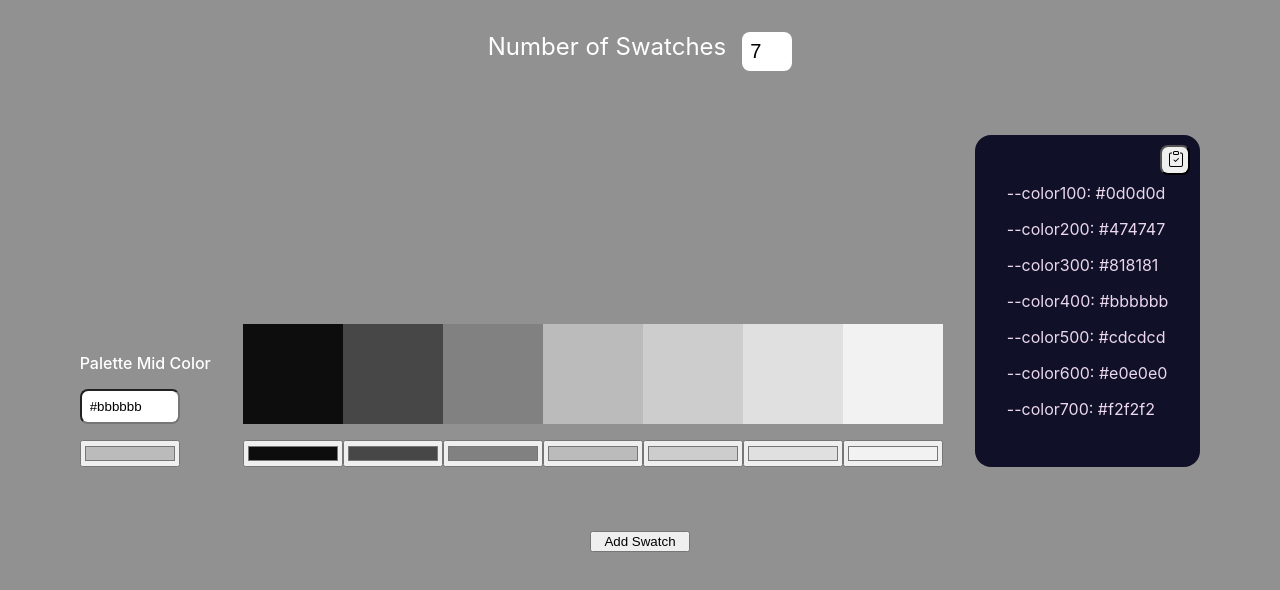
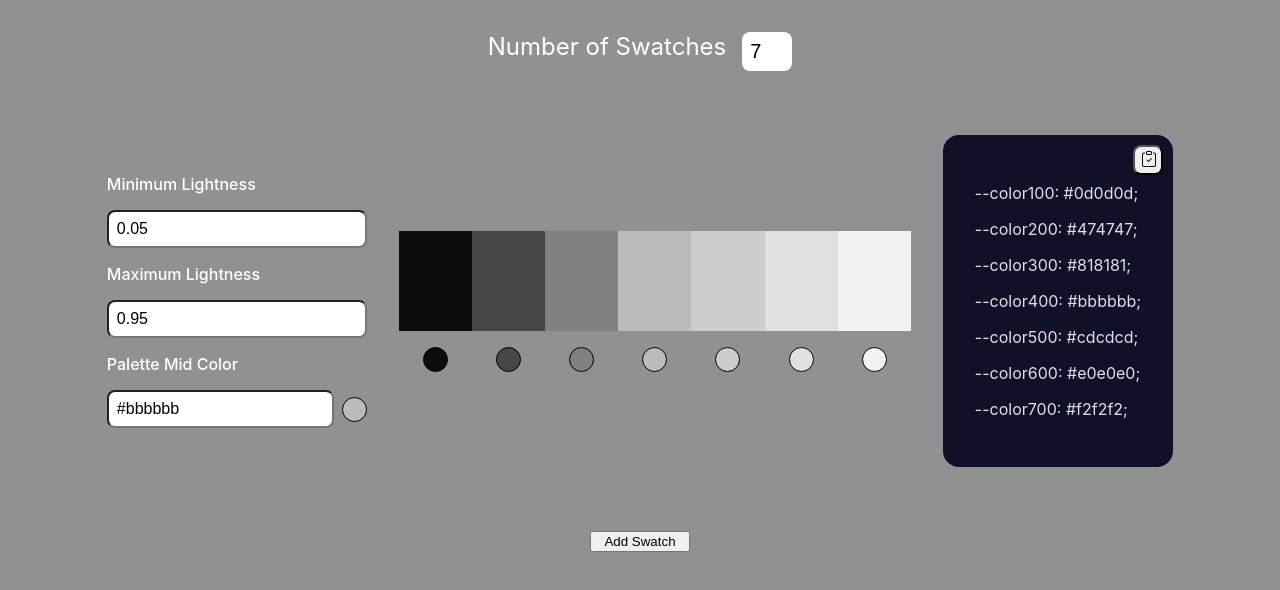
Before and after one commit to joecaro/color-palette-tool, a React (Create React App) app: page / in a window 1280 px wide. Shown: the top 590 px of the page. Built offline with nearby package versions, Linux system fonts and the light colour scheme.

Commit message:
sizing of palette and color picker styles

```diff
--- a/src/App.css
+++ b/src/App.css
@@ -3,10 +3,6 @@
   display: grid;
   gap: 4rem;
   justify-items: center;
-}
-
-input {
-  width: 100px;
 }
 
 button {
@@ -31,3 +27,14 @@ button {
   display: flex;
   gap: 1rem;
 }
+.color-input {
+  width: 25px;
+  height: 25px;
+  padding: .25rem;
+  border-radius: 50%;
+}
+
+.color-input::-webkit-color-swatch {
+  border: none;
+  border-radius: 50%;
+}
--- a/src/App.js
+++ b/src/App.js
@@ -10,6 +10,7 @@ function App() {
     palettes.push(palettes.length);
     setPalettes([...palettes]);
   };
+
   return (
     <div className="App">
       <div className="swatch-selector">
--- a/src/components/Palette/index.js
+++ b/src/components/Palette/index.js
@@ -6,6 +6,8 @@ import Variables from "../Variables.js";
 import "./styles.css";
 
 const Palette = ({ swatches = 7, color = "#bbbbbb", paletteId }) => {
+  const [maximumLightness, setMaximumLightness] = useState(0.95);
+  const [minimumLightness, setMinimumLightness] = useState(0.05);
   const [mainColor, setMainColor] = useState(color);
   const [mainColorText, setMainColorText] = useState(color);
   const [PaletteColors, setPaletteColors] = useState(
@@ -13,8 +15,15 @@ const Palette = ({ swatches = 7, color = "#bbbbbb", paletteId }) => {
   );
 
   useEffect(() => {
-    setPaletteColors(generatePaletteArray(mainColor, swatches));
-  }, [swatches, mainColor]);
+    setPaletteColors(
+      generatePaletteArray(
+        mainColor,
+        swatches,
+        minimumLightness,
+        maximumLightness
+      )
+    );
+  }, [swatches, mainColor, minimumLightness, maximumLightness]);
 
   const handleChangeTextInput = (e) => {
     setMainColorText(e.target.value);
@@ -27,27 +36,70 @@ const Palette = ({ swatches = 7, color = "#bbbbbb", paletteId }) => {
   const handleChangeMainColor = (e) => {
     setMainColor(e.target.value);
     setMainColorText(e.target.value);
-    setPaletteColors(generatePaletteArray(e.target.value, swatches));
+    setPaletteColors(
+      generatePaletteArray(
+        e.target.value,
+        swatches,
+        minimumLightness,
+        maximumLightness
+      )
+    );
   };
   return (
     <div className="palette-container ">
       <div className="selector-container">
-        <p className="palette-headline">Palette Mid Color</p>
+        <label htmlFor="min-l" className="palette-label">
+          Minimum Lightness
+        </label>
         <input
+          name="min-l"
+          type="number"
+          value={minimumLightness}
+          min={0}
+          max={1}
+          step={0.05}
+          onChange={(e) => setMinimumLightness(e.target.value)}
+          className="color"
+        />
+        <label htmlFor="max-l" className="palette-label">
+          Maximum Lightness
+        </label>
+        <input
+          name="max-l"
+          type="number"
+          min={0}
+          max={1}
+          step={0.05}
+          value={maximumLightness}
+          onChange={(e) => setMaximumLightness(e.target.value)}
+          className="color"
+        />
+        <label htmlFor="mid-color" className="palette-label">
+          Palette Mid Color
+        </label>
+        <div style={{display: 'flex', gap: ".5rem", alignItems: 'center'}}>
+          <input
+            name="mid-color"
             type="text"
             value={mainColorText}
             onChange={handleChangeTextInput}
             className="color"
           />
           <input
+            style={{ backgroundColor: mainColor }}
+            className="color-input"
             type="color"
             value={mainColor}
             onChange={handleChangeMainColor}
           />
         </div>
+      </div>
       <div className="palette">
         {PaletteColors.map((color, idx) => (
-          <Swatch key={`palette-${paletteId}-swatch-${idx}-${color}`} color={color} />
+          <Swatch
+            key={`palette-${paletteId}-swatch-${idx}-${color}`}
+            color={color}
+          />
         ))}
       </div>
       <Variables colors={PaletteColors} />
--- a/src/components/Palette/styles.css
+++ b/src/components/Palette/styles.css
@@ -6,11 +6,12 @@
 
 .palette {
     display: flex;
-    /* gap: 1rem; */
+    width: 40vw;
 }
 
 .color {
     padding: .5rem;
+    font-size: 1rem;
     background-color: white;
     border-radius: .5rem;
 }
@@ -18,7 +19,7 @@
 .selector-container {
     display: flex;
     flex-direction: column;
-    justify-content: flex-end;
+    justify-content: center;
     gap: 1rem;
 }
 
@@ -26,7 +27,7 @@
     margin: 0;
 }
 
-.palette-headline {
+.palette-label {
     font-weight: 500;
     color: #ffffff;
 }
--- a/src/components/Swatch/index.js
+++ b/src/components/Swatch/index.js
@@ -6,7 +6,7 @@ const Swatch = ({color = "#bbbbbb"}) => {
   return (
     <div className='swatch-container'>
         <div className='color-swatch' style={{backgroundColor: currentColor}}></div>
-        <input type="color" value={currentColor} onChange={(e) => {setCurrentColor(e.target.value)}}/>
+        <input style={{backgroundColor: currentColor}} className='color-input'  type="color" value={currentColor} onChange={(e) => {setCurrentColor(e.target.value)}}/>
     </div>
   )
 }
--- a/src/components/Swatch/styles.css
+++ b/src/components/Swatch/styles.css
@@ -1,12 +1,14 @@
 .color-swatch {
     height: 100px;
-    width: 100px;
+    width: 100%;
 }
 
 .swatch-container {
     display: flex;
     flex-direction: column;
-    justify-content: flex-end;
+    justify-content: center;
+    align-items: center;
     gap: 1rem;
+    width: 100%;
 
 }
--- a/src/components/Variables.js/index.js
+++ b/src/components/Variables.js/index.js
@@ -2,14 +2,14 @@ import React, { useState } from "react";
 import copyToClipboard from "../../lib/copyToClipboard";
 import "./styles.css";
 
-const VariablePopUp = ({ colors, toggled }) => {
+const VariablePopUp = ({ colors }) => {
   const [copied, setCopied] = useState(false)
   const handleCopy = () => {
     let str = "";
     colors.forEach(
       (color, idx) =>
         (str = str.concat(`
-    --color${idx + 1}00: ${color}`))
+    --color${idx + 1}00: ${color};`))
     );
 
     if (copyToClipboard(str)) {
@@ -26,7 +26,7 @@ const VariablePopUp = ({ colors, toggled }) => {
     <div style={{}} className="popup">
       {colors.map((color, idx) => (
         <p key={`popup - ${color}`} className="css-color">
-          --color{idx + 1}00: {color}
+          --color{idx + 1}00: {color};
         </p>
       ))}
       <button className="copy-button" onClick={handleCopy}>
--- a/src/lib/generatePaletteArray.js
+++ b/src/lib/generatePaletteArray.js
@@ -1,28 +1,40 @@
 import hexToHSL from "./hexToHSL";
 
-export default function generateSwatchArray(color, length = 7) {
+export default function generatePaletteArray(
+  color,
+  length = 7,
+  minimumLightness = 0.05,
+  maximumLightness = 0.95
+) {
   const numOfSwatches = parseInt(length) || 0;
   let arr = new Array(numOfSwatches).fill("");
   let middle = (numOfSwatches - 1) / 2;
 
-
   let colors = arr.map((item, idx) => {
-      let distanceToMiddle = Math.abs(middle - idx)
-      if ( distanceToMiddle === 0) {
-          return color
+    let distanceToMiddle = Math.abs(middle - idx);
+    if (distanceToMiddle === 0) {
+      return color;
     } else if (idx < middle) {
       let saturatedColor = increaseSaturation(color, distanceToMiddle);
-          return decreaseBrightness(saturatedColor, distanceToMiddle, middle)
+      return decreaseLightness(
+        saturatedColor,
+        distanceToMiddle,
+        middle,
+        minimumLightness
+      );
     } else {
       let saturatedColor = increaseSaturation(color, distanceToMiddle);
-          return increaseBrightness(saturatedColor, distanceToMiddle, middle)
+      return increaseLightness(
+        saturatedColor,
+        distanceToMiddle,
+        middle,
+        maximumLightness
+      );
     }
   });
 
-
   return colors;
 }
-
 
 //increase or decrease brightness
 
@@ -32,18 +44,29 @@ export default function generateSwatchArray(color, length = 7) {
 
 // hsl to hex
 
-export const increaseBrightness = (color, distanceToMiddle, middle) => {
-
+export const increaseLightness = (
+  color,
+  distanceToMiddle,
+  middle,
+  maximumLightness
+) => {
   const HSL = hexToHSL(color);
 
-  HSL["l"] =  (.95 - HSL["l"]) / (middle) * distanceToMiddle + HSL["l"];
+  HSL["l"] =
+    ((maximumLightness - HSL["l"]) / middle) * distanceToMiddle + HSL["l"];
 
   return hslToHex(HSL["h"], HSL["s"], HSL["l"]);
 };
-const decreaseBrightness = (color,  distanceToMiddle, middle) => {
+const decreaseLightness = (
+  color,
+  distanceToMiddle,
+  middle,
+  minimumLightness
+) => {
   const HSL = hexToHSL(color);
 
-  HSL["l"] =  (.05 - HSL["l"]) / (middle) * distanceToMiddle + HSL["l"];
+  HSL["l"] =
+    ((minimumLightness - HSL["l"]) / middle) * distanceToMiddle + HSL["l"];
 
   return hslToHex(HSL["h"], HSL["s"], HSL["l"]);
 };
@@ -61,13 +84,12 @@ const decreaseBrightness = (color,  distanceToMiddle, middle) => {
 const increaseSaturation = (color, multiplier = 1) => {
   const HSL = hexToHSL(color);
 
-    HSL["s"] = Math.min((HSL["s"] *= 1 + .1 * multiplier), 1);
+  HSL["s"] = Math.min((HSL["s"] *= 1 + 0.1 * multiplier), 1);
 
   return hslToHex(HSL["h"], HSL["s"], HSL["l"]);
 };
 
 function hslToHex(h, s, l) {
-
   let r, g, b;
   if (s === 0) {
     r = g = b = l; // achromatic
@@ -86,9 +108,9 @@ const increaseSaturation = (color, multiplier = 1) => {
     g = hue2rgb(p, q, h);
     b = hue2rgb(p, q, h - 1 / 3);
   }
-    const toHex = x => {
+  const toHex = (x) => {
     const hex = Math.round(x * 255).toString(16);
-      return hex.length === 1 ? '0' + hex : hex;
+    return hex.length === 1 ? "0" + hex : hex;
   };
   return `#${toHex(r)}${toHex(g)}${toHex(b)}`;
 }
```
Also changed, not shown: 2 other files (tests, documents, lock files or other folders). Lines whose indentation alone changed are shown as unchanged.
